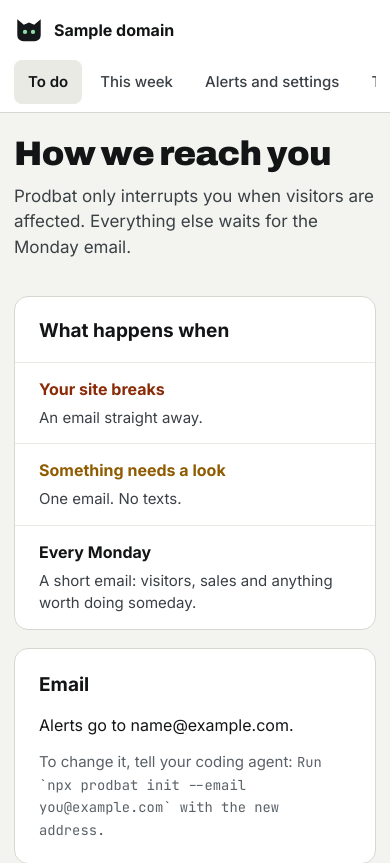
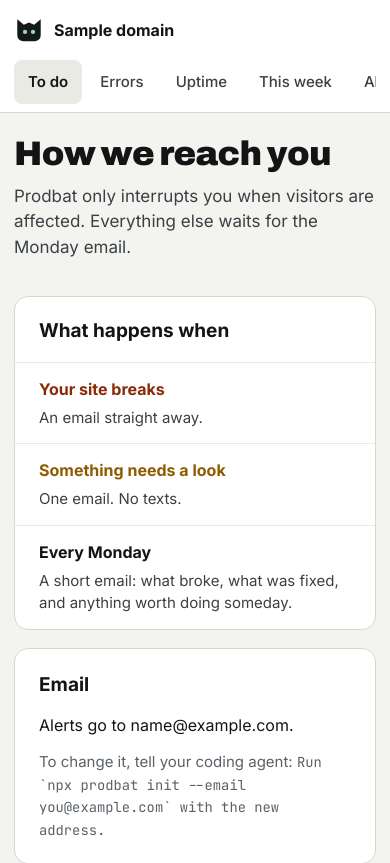
Before and after one commit to prodbat/prodbat, a Python web app: template server/prodbat_server/templates/settings.html in a window 390 px wide. Shown: the top 863 px of the page. Run offline with Jinja, Linux system fonts and the light colour scheme; the template is opened without the code that fills it: most values are stand-ins (such as "Sample title", 1, 10 or a date in 2020).

Commit message:
The project page leads with errors and uptime: the header puts Errors and Uptime beside To do with logs, metrics, jobs and dependencies under More; the side panel and This week lead with errors and checks, with visitors and sales folded away; text messages and phone notifications join the other optional channels in settings
Co-Authored-By: Claude Opus 5.5 <noreply@anthropic.com>

```diff
--- a/server/prodbat_server/static/llms.txt
+++ b/server/prodbat_server/static/llms.txt
@@ -1,6 +1,6 @@
 # Prodbat
 
-> Monitoring for web apps built with AI coding agents: uptime, errors, checkout and sign-in failures, jobs and queues, security and end-of-life scanning, logs, visitors and Stripe revenue, with plain-English alerts and fix tasks for the coding agent. Open source (AGPL-3.0); this server is at {server}.
+> Error tracking and uptime for web apps built with AI coding agents: quiet by default, plain-English alerts, and fix tasks for the coding agent that are re-checked against the live app. Open source (AGPL-3.0); this server is at {server}.
 
 ## For coding agents
 
--- a/server/prodbat_server/templates/_nav.html
+++ b/server/prodbat_server/templates/_nav.html
@@ -1,7 +1,7 @@
-{# The header on every page of a project: needs `token`, `domain`, and `tab` (To do when unset). The
-   technical views get a second row of their own. An extension's account links (Your sites, Sign out) go on the right. #}
+{# The header on every page of a project: needs `token`, `domain`, and `tab` (To do when unset). Errors and
+   uptime, the two jobs Prodbat does, are views of their own; the rest sit under More, with a second row. An extension's account links (Your sites, Sign out) go on the right. #}
 {% set current = tab | default('todo') %}
-{% set technical = (('errors', 'Errors'), ('logs', 'Logs'), ('metrics', 'Metrics'), ('uptime', 'Uptime'), ('jobs', 'Jobs'), ('dependencies', 'Dependencies')) %}
+{% set technical = (('logs', 'Logs'), ('metrics', 'Metrics'), ('jobs', 'Jobs'), ('dependencies', 'Dependencies')) %}
 {% set in_technical = current in (technical | map('first') | list) %}
 {% set eyes = {'broken': '#FF8A5C', 'look': '#F2B33D'}.get(status | default(''), '#8FDDAA') %}
 <header class="top">
@@ -9,15 +9,17 @@
 <a class="brand" href="/d/{{ token }}"><svg width="30" height="30" viewBox="0 0 64 64" role="img" aria-label="Prodbat"><path d="M7 9 L21 21 L32 16 L43 21 L57 9 V43 a13 13 0 0 1 -13 13 H20 a13 13 0 0 1 -13 -13 Z" fill="#15181B"/><circle cx="23.5" cy="36" r="4.6" fill="{{ eyes }}"/><circle cx="40.5" cy="36" r="4.6" fill="{{ eyes }}"/></svg><span>{{ domain }}</span></a>
 <nav class="views" aria-label="Views">
 <a href="/d/{{ token }}"{% if current == 'todo' %} aria-current="page"{% endif %}>To do</a>
+<a href="/d/{{ token }}/errors"{% if current == 'errors' %} aria-current="page"{% endif %}>Errors</a>
+<a href="/d/{{ token }}/uptime"{% if current == 'uptime' %} aria-current="page"{% endif %}>Uptime</a>
 <a href="/d/{{ token }}/week"{% if current == 'week' %} aria-current="page"{% endif %}>This week</a>
 <a href="/d/{{ token }}/settings"{% if current == 'settings' %} aria-current="page"{% endif %}>Alerts and settings</a>
-<a href="/d/{{ token }}/errors"{% if in_technical %} aria-current="true"{% endif %}>Technical details</a>
+<a href="/d/{{ token }}/logs"{% if in_technical %} aria-current="true"{% endif %}>More</a>
 </nav>
 {% set account = request.app.state.account_links if request is defined else [] %}{% if account %}<nav class="account" aria-label="Account">
 {% for href, label in account %}<a href="{{ href }}">{{ label }}</a>
 {% endfor %}</nav>{% endif %}
 </div>
-{% if in_technical %}<nav class="technical" aria-label="Technical details"><div class="top-in">
+{% if in_technical %}<nav class="technical" aria-label="More"><div class="top-in">
 {% for key, label in technical %}<a href="/d/{{ token }}/{{ key }}"{% if current == key %} aria-current="page"{% endif %}>{{ label }}</a>
 {% endfor %}</div></nav>{% endif %}
 </header>
--- a/server/prodbat_server/templates/settings.html
+++ b/server/prodbat_server/templates/settings.html
@@ -27,7 +27,7 @@
 {% set extra = [('a text' if texts else ''), ('a phone notification' if push else ''), ('a Slack message' if slack else '')] | select | list %}
 <div><b class="bad">Your site breaks</b><span>An email straight away{% if extra %}, and {{ extra[:-1] | join(', ') }}{% if extra | length > 1 %} or {% endif %}{{ extra[-1] }} if you turn {{ 'it' if extra | length == 1 else 'them' }} on below{% endif %}.</span></div>
 <div><b class="look">Something needs a look</b><span>One email. No texts.</span></div>
-<div><b>Every Monday</b><span>A short email: visitors, sales and anything worth doing someday.</span></div>
+<div><b>Every Monday</b><span>A short email: what broke, what was fixed, and anything worth doing someday.</span></div>
 </section>
 
 <section class="card list" id="test-alert">
@@ -38,6 +38,26 @@
 {% if can_test %}<div class="actions"><form method="post" action="/d/{{ token }}/test-alert"><button>Send me a test alert</button></form>{% if github_issues_on %}<span class="muted">GitHub gets a test issue, closed straight away.</span>{% endif %}</div>{% endif %}
 </section>
 
+{% if slack %}
+<section class="card list" id="slack">
+<h2>Slack</h2>
+{% if slack_error %}
+<p><strong>{{ slack_error }}</strong> Alerts still go by email.</p>
+<form method="post" action="/d/{{ token }}/slack" class="actions"><button class="primary">Connect Slack again</button></form>
+{% elif slack_connected %}
+<p>Alerts also go to <strong>{{ slack_channel }}</strong>{% if slack_team %} in {{ slack_team }}{% endif %}. Each problem is one message, and "Working again" replies in its thread.</p>
+<form method="post" action="/d/{{ token }}/slack/remove"><button class="quiet">Disconnect Slack</button></form>
+{% else %}
+<p class="muted">Post alerts to a Slack channel as well as by email. You pick the channel; we only post alerts there.</p>
+<form method="post" action="/d/{{ token }}/slack" class="actions"><button>Add to Slack</button></form>
+{% endif %}
+</section>
+{% endif %}
+
+{% if texts or push or telegram or github or webhook %}
+<details class="developers"{% if sms_to or sms_pending or devices or push_error or telegram_links or telegram_error or telegram_connected or github_choices or gh.github_error or gh.github_repo or gh.github_note or webhook_url %} open{% endif %}>
+<summary>More ways to be alerted: {{ [('text messages' if texts else ''), ('phone notifications' if push else ''), ('Telegram' if telegram else ''), ('GitHub issues' if github else ''), ('webhooks' if webhook else '')] | select | join(', ') }}</summary>
+<div>
 {% if texts %}
 <section class="card list" id="texts">
 <h2>Text messages</h2>
@@ -76,26 +96,6 @@
 </section>
 {% endif %}
 
-{% if slack %}
-<section class="card list" id="slack">
-<h2>Slack</h2>
-{% if slack_error %}
-<p><strong>{{ slack_error }}</strong> Alerts still go by email.</p>
-<form method="post" action="/d/{{ token }}/slack" class="actions"><button class="primary">Connect Slack again</button></form>
-{% elif slack_connected %}
-<p>Alerts also go to <strong>{{ slack_channel }}</strong>{% if slack_team %} in {{ slack_team }}{% endif %}. Each problem is one message, and "Working again" replies in its thread.</p>
-<form method="post" action="/d/{{ token }}/slack/remove"><button class="quiet">Disconnect Slack</button></form>
-{% else %}
-<p class="muted">Post alerts to a Slack channel as well as by email. You pick the channel; we only post alerts there.</p>
-<form method="post" action="/d/{{ token }}/slack" class="actions"><button>Add to Slack</button></form>
-{% endif %}
-</section>
-{% endif %}
-
-{% if telegram or github or webhook %}
-<details class="developers"{% if telegram_links or telegram_error or telegram_connected or github_choices or gh.github_error or gh.github_repo or gh.github_note or webhook_url %} open{% endif %}>
-<summary>For developers: {{ [('Telegram' if telegram else ''), ('GitHub issues' if github else ''), ('webhooks' if webhook else '')] | select | join(', ') }}</summary>
-<div>
 {% if telegram %}
 <section class="card list" id="telegram">
 <h2>Telegram</h2>
```
Also changed, not shown: server/prodbat_server/templates/page.html (+4 -4 lines), server/prodbat_server/templates/week.html (+39 -27 lines), server/tests/test_explore.py (+3 -3 lines), server/tests/test_page_and_checks.py (+1 -1 lines).
